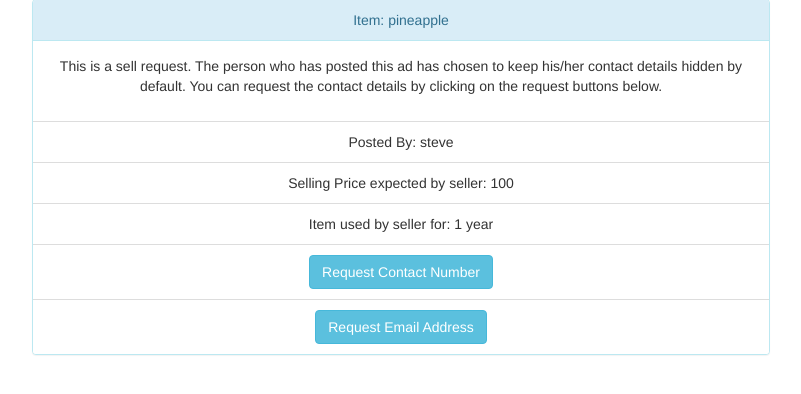
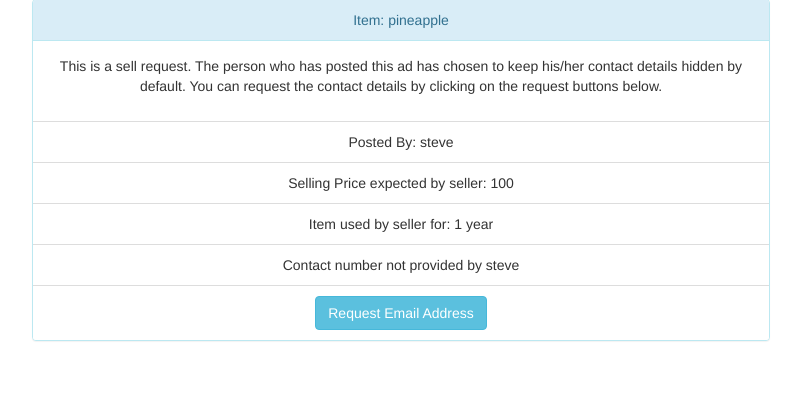
Before and after one commit to dht93/flask_nearly_new_webapp, a Flask app: page /post/2/ in a window 1280 px wide. Shown: the part 171-565 px from the top of the page, without its empty margins (239-1040 px from the left). Run offline with Flask 2, Linux system fonts and the light colour scheme; a user stored in the database is signed in; data comes from the database, SQL or seed files in the repository; both versions use the stored data as it was after the commit; some libraries are stand-ins or nearby versions.

Commit message:
Improved notifications, made visual changes to seek and sell, minor improvements here and there

```diff
--- a/main.py
+++ b/main.py
@@ -132,7 +132,10 @@ def sell():
         return redirect(url_for('board',num=1))
         #return redirect (url_for('board',num=1))
     else:
-        return render_template('sell.html')
+        cur,conn=connection()
+        cur.execute('SELECT contact FROM users WHERE user_id=?',(session['user_id'],))
+        contact=cur.fetchone()[0]
+        return render_template('sell.html',contact=contact)
 
 @app.route('/seek/',methods=['GET','POST'])
 @login_required
@@ -147,7 +150,10 @@ def seek():
         conn.commit()
         return redirect(url_for('board',num=1))
     else:
-        return render_template('seek.html')
+        cur,conn=connection()
+        cur.execute('SELECT contact FROM users WHERE user_id=?',(session['user_id'],))
+        contact=cur.fetchone()[0]
+        return render_template('seek.html',contact=contact)
 
 
 @app.route('/settings/',methods=['GET','POST'])
@@ -248,7 +254,7 @@ def post(tr_id):
     cur,conn=connection()
     cur.execute('SELECT tr_id, type, posts.user_id, users.name, users.contact, users.email, users.settings, content, selling_p, used_for, add_info FROM posts,users WHERE users.user_id=posts.user_id AND tr_id=?',(tr_id,))
     data=cur.fetchall()[0]
-    cur.execute('CREATE TABLE IF NOT EXISTS requests (request_id INTEGER NOT NULL PRIMARY KEY AUTOINCREMENT, tr_id NUMBER, type_r TEXT, requestor NUMBER, requestor_name TEXT, recipient NUMBER, recipient_name TEXT, response TEXT, ack TEXT)')
+    cur.execute('CREATE TABLE IF NOT EXISTS requests (request_id INTEGER NOT NULL PRIMARY KEY AUTOINCREMENT, tr_id NUMBER, type_r TEXT, requestor NUMBER, requestor_name TEXT, recipient NUMBER, recipient_name TEXT, response TEXT, ack TEXT, content TEXT)')
     conn.commit()
     cur.execute('SELECT COUNT(*), response FROM requests WHERE tr_id=? and requestor=? and type_r=?',(tr_id,session['user_id'],'C'))
     resp=cur.fetchone()
@@ -276,13 +282,13 @@ def post(tr_id):
     return render_template('post.html',data=data,request_data=request_data)
 
 
-@app.route('/request/<int:tr_id>/<type_r>/<int:recipient>/<recipient_name>/')
+@app.route('/request/<int:tr_id>/<type_r>/<int:recipient>/<recipient_name>/<content>/')
 @login_required
-def req(tr_id,type_r,recipient,recipient_name):
+def req(tr_id,type_r,recipient,recipient_name,content):
     cur,conn=connection()
-    cur.execute('CREATE TABLE IF NOT EXISTS requests (request_id INTEGER NOT NULL PRIMARY KEY AUTOINCREMENT, tr_id NUMBER, type TEXT, requestor NUMBER, requestor_name TEXT, recipient NUMBER, recipient_name TEXT, response TEXT, ack TEXT)')
+    cur.execute('CREATE TABLE IF NOT EXISTS requests (request_id INTEGER NOT NULL PRIMARY KEY AUTOINCREMENT, tr_id NUMBER, type TEXT, requestor NUMBER, requestor_name TEXT, recipient NUMBER, recipient_name TEXT, response TEXT, ack TEXT, content TEXT)')
     conn.commit()
-    cur.execute('INSERT INTO requests (tr_id,type_r,requestor, requestor_name,recipient,recipient_name,response,ack) VALUES (?,?,?,?,?,?,?,?)',(tr_id,type_r,session['user_id'],session['name'],recipient,recipient_name,'NY','NA'))
+    cur.execute('INSERT INTO requests (tr_id,type_r,requestor, requestor_name,recipient,recipient_name,response,ack, content) VALUES (?,?,?,?,?,?,?,?,?)',(tr_id,type_r,session['user_id'],session['name'],recipient,recipient_name,'NY','NA',content))
     conn.commit()
     return redirect(url_for('post',tr_id=tr_id))
 
--- a/static/js/sell.js
+++ b/static/js/sell.js
@@ -4,7 +4,7 @@ function getRandomIntInclusive(min, max) {
 var arr1=['Whatever you wanna sell, yo. Books, xeroxed notes, anything.','eg. Computer Networks (6th sem) xerox notes','eg. Introduction to Algorithms, 3rd. Ed, by CLRS','eg. Computer Networks by Tanenbaum','Whatever you wanna sell, yo!']
 var arr2=['Enter 0 if you wanna give away for free!',"eg. 300/-. Or you may write 0 if you're willing to give away for free."]
 var arr3=['eg. 6 months','eg. 1 year', 'eg. 2 years','eg. just bought it!','eg. 4 months']
-var arr4=['eg. In pretty good shape!','eg. Works like a charm!','eg. Scribblings on some pages',"eg. I'm givin' it away for free but I expect a coffee in return!"]
+var arr4=['eg. In pretty good shape!','eg. Works like a charm!','eg. Scribblings on some pages',"eg. I'm givin' it away for free but I expect coffee in return!"]
 
 function inp1in(){
   text=arr1[getRandomIntInclusive(0,arr1.length-1)];
--- a/templates/post.html
+++ b/templates/post.html
@@ -1,8 +1,10 @@
 {%extends 'header.html'%}
 
 {%block body%}
-  <div class="page-header" align="center">
-  <h1> {%if data[1]=='S'%}Sell Request{%else%}Seek Request{%endif%}</h1>
+
+{%if not data[3]==session['name']:%}
+<div class="page-header" align="center">
+<h1> {%if data[1]=='S'%}Sell Request{%else%}Seek Request{%endif%}</h1>
 </div>
 <div class="container" align="center" style="width:60%">
 <div class="panel panel-info">
@@ -22,34 +24,58 @@
     <li class="list-group-item">Item used by seller for: {{data[9]}}</li>{%endif%}
     {%if not data[10]=='NULL'%}
     <li class="list-group-item">Additional information: {{data[10]}}</li>{%endif%}
+    {%if not data[4]=='NULL':%}
     {%if data[6][0]=='1':%}
         <li class="list-group-item">Contact Number: {{data[4]}}</li>
     {%else%}
         {%if request_data[0]=='NA':%}  <!--person has not yet requested-->
-            <li class="list-group-item"><a href="{{url_for('req',tr_id=data[0],type_r='C',recipient=data[2],recipient_name=data[3])}}" class="btn btn-info" role="button">Request Contact Number</a></li>
+            <li class="list-group-item"><a href="{{url_for('req',tr_id=data[0],type_r='C',recipient=data[2],recipient_name=data[3],content=data[7])}}" class="btn btn-info" role="button">Request Contact Number</a></li>
         {%elif request_data[0]=='NY':%} <!--recipient has not yet responded-->
             <li class="list-group-item"><button class="btn btn-warning" role="button">Contact Number requested</button></li>
             {%elif request_data[0]=='Y'%} <!-- recipient accepted request -->
-            <li class="list-group-item">On your request :contact Number: {{data[4]}}</li>
+            <li class="list-group-item">On your request:<br><button class="btn btn-success" role="button">Contact Number: {{data[4]}}</button></li>
             {%else%}  <!-- recipient declined request -->
-            <li class="list-group-item">Your request got rejected</li> {%endif%}{%endif%}
+            <li class="list-group-item"><button class="btn btn-danger" role="button">Your request got rejected</button></li> {%endif%}{%endif%}
+            {%else:%}
+            <li class="list-group-item">Contact number not provided by {{data[3]}}</li>
+            {%endif%}
         {%if data[6][0]=='1':%}
             <li class="list-group-item">Email Address: {{data[5]}}</li>
         {%else%}
             {%if request_data[1]=='NA':%}  <!--person has not yet requested-->
-                <li class="list-group-item"><a href="{{url_for('req',tr_id=data[0],type_r='E',recipient=data[2],recipient_name=data[3])}}" class="btn btn-info" role="button">Request Email Address</a></li>
+                <li class="list-group-item"><a href="{{url_for('req',tr_id=data[0],type_r='E',recipient=data[2],recipient_name=data[3],content=data[7])}}" class="btn btn-info" role="button">Request Email Address</a></li>
             {%elif request_data[1]=='NY':%} <!--recipient has not yet responded-->
                 <li class="list-group-item"><button class="btn btn-warning" role="button">Email requested</button></li>
                 {%elif request_data[1]=='Y'%} <!-- recipient accepted request -->
-                <li class="list-group-item">On your request :email: {{data[5]}}</li>
+                <li class="list-group-item">On your request:<br><button class="btn btn-success" role="button">Email: {{data[5]}}</button></li>
                 {%else%}  <!-- recipient declined request -->
-                <li class="list-group-item">Your request got rejected</li> {%endif%}{%endif%}
+                <li class="list-group-item"><button class="btn btn-danger" role="button">Your request got rejected</button></li> {%endif%}{%endif%}
   </ul>
 </div>
 {%if message:%}
 <div class="alert alert-success" role="alert">{{message}}</div>
 {%endif%}
 </div>
+{%else%}
+<div class="page-header" align="center">
+<h1>Your Post</h1>
+</div>
+<div class="container" align="center" style="width:60%">
+<div class="panel panel-info">
+  <div class="panel-heading">Item: {{data[7]}}</div>
+  <div class="panel-body">
+    <ul class="list-group">
+      {%if not data[8]=='NULL'%}
+      <li class="list-group-item">Selling Price expected by seller: {{data[8]}}</li>{%endif%}
+      {%if not data[9]=='NULL'%}
+      <li class="list-group-item">Item used by seller for: {{data[9]}}</li>{%endif%}
+      {%if not data[10]=='NULL'%}
+      <li class="list-group-item">Additional information: {{data[10]}}</li>{%endif%}
+      </ul>
+    </div>
+  </div>
+</div>
 
+{%endif%}
 
 {%endblock%}
```
Also changed, not shown: templates/notifications.html (+18 -15 lines), templates/seek.html (+8 -6 lines), templates/sell.html (+12 -10 lines), users.sqlite.
